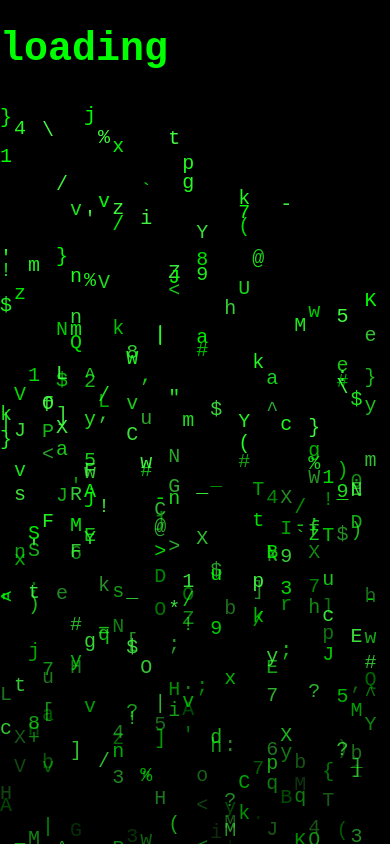
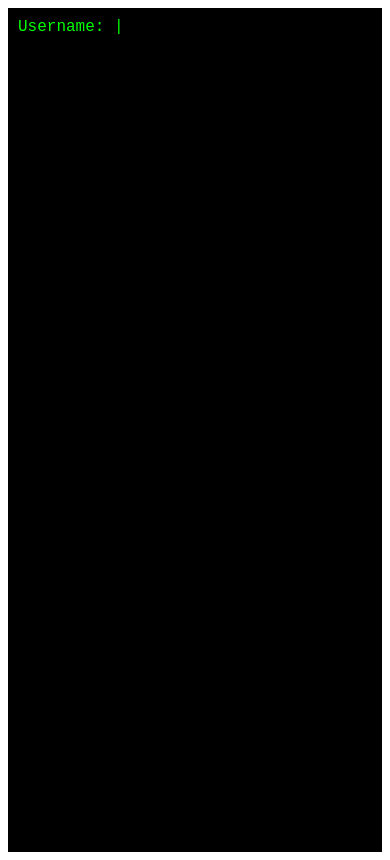
Before and after one commit to TadakiAsechi/serendipity, a Nuxt app in the folder client/src/: page / in a window 390 px wide. Built offline with nearby package versions, Linux system fonts and the light colour scheme.

Commit message:
プロンプトと matrix look like moving display 繋げる

```diff
--- a/client/src/components/commandPrompt/common.ts
+++ b/client/src/components/commandPrompt/common.ts
@@ -1,8 +1,13 @@
-import { ref } from "vue";
+import { ref, nextTick } from "vue";
 
 interface Line {
     id: number;
     line: string;
+}
+
+interface userAnswer {
+    pin: number;
+    answer: string;
 }
 
 export default function common() {
@@ -14,9 +19,15 @@ export default function common() {
     const loginPrompt = ref("Username: ")
     const CPUName = "Adam64"
     const scriptPin = ref(0)
+    const userAnswer = ref<userAnswer[]>([])
+
+    const yes_list = ["Y", "y", "yes", "YES", "Yes"]
+    const no_list = ["N", "n", "no", "NO", "No"]
 
     const showCursor = ref(true);
     const awaitingUserInput = ref(false);
+
+    const showMatrixRain = ref(false);
 
     // スクリプトに引数で渡された文字列を加える
     function addLine(line: string, is_user: boolean = false) {
@@ -28,7 +39,7 @@ export default function common() {
 
     // typedTextに、渡されたCPUのセリフを1文字ずつ追加する
     // 表示し終わったらスクリプトに追加、typedTextをクリアする
-    async function typeLine(line: string, is_CPU: boolean = false) {
+    async function typeLine(line: string, is_CPU: boolean = false, tail:string = "") {
         awaitingUserInput.value = false;
 
         if (is_CPU) {
@@ -41,6 +52,13 @@ export default function common() {
             typedText.value += char;
             await delay(200);
         }
+
+        // 末尾に[Y/n]などがあれば追加
+        if(tail){
+            await delay(500);
+            typedText.value += tail;
+        }
+
         addLine(typedText.value);
         typedText.value = "";
     }
@@ -54,6 +72,7 @@ export default function common() {
         if (typedText.value.trim() === "") return;
 
         userInputValue = typedText.value;
+        saveUserAnswer(userInputValue)
 
         if (scriptLines.value.length === 0) {
             userName.value = userInputValue
@@ -76,6 +95,7 @@ export default function common() {
 
     // ストーリーの進行に合わせたスクリプトを表示する
     async function callScript(){
+
         switch (scriptPin.value) {
             case 0:
                 await delay(500);
@@ -85,11 +105,19 @@ export default function common() {
                 await delay(500);
                 await typeLine(`Nice to meet you, ${userName.value}.`, true);
                 await delay(500);
-                await typeLine("What's your email?", true);
+                await typeLine("Wanna play with me ?", true, "  [Y/n]");
+                await delay(300);
+                await nextTick();
                 break;
             case 1:
                 await delay(500);
-                await typeLine("Thank you for sharing your email!", true);
+                const answer = userAnswer.value.find(e => e.pin === scriptPin.value)?.answer?? "";
+                if( yes_list.includes(answer) ){
+                    await typeLine("OK, come with me !", true);
+                    showMatrixRain.value = true;
+                } else if (no_list.includes(answer)) {
+                    await typeLine("Ok... Bye.", true);
+                }
                 break;
         }
 
@@ -97,9 +125,13 @@ export default function common() {
 
     }
 
+    function saveUserAnswer(userInputValue:string){
+        userAnswer.value.push({ pin: scriptPin.value, answer: userInputValue });
+    }
+
     return {
         scriptLines, typedText, showCursor, awaitingUserInput, userName, loginPrompt,
-        CPUName, scriptPin, addLine, typeLine, delay, processUserInput
+        CPUName, scriptPin, showMatrixRain, addLine, typeLine, delay, processUserInput
     };
 
 }
--- a/client/src/components/commandPrompt/desktop.vue
+++ b/client/src/components/commandPrompt/desktop.vue
@@ -1,5 +1,6 @@
 <template>
-    <div class="command-prompt">
+    <MatrixRain v-if="showMatrixRain" />
+    <div v-else class="command-prompt">
         <div v-for="scriptLine in scriptLines" :key="scriptLine.id">
             {{ scriptLine.line }}
         </div>
@@ -14,7 +15,7 @@
 
 <script setup lang="ts">
 import common from '~/components/commandPrompt/common';
-const { scriptLines, typedText, showCursor, awaitingUserInput, scriptPin, processUserInput } = common();
+const { scriptLines, typedText, showCursor, awaitingUserInput, showMatrixRain, processUserInput } = common();
 
 function handleInput(e: KeyboardEvent) {
     if (e.key.length === 1 && awaitingUserInput.value) {
--- a/client/src/components/matrixRain/matrixRain.vue
+++ b/client/src/components/matrixRain/matrixRain.vue
@@ -1,6 +1,5 @@
 <template>
   <div class="matrix-rain" ref="matrixRainRef">
-    <h1>loading</h1>
   </div>
 </template>
 
@@ -21,42 +20,40 @@ const createMatrixRain = () => {
     return;
   }
 
-  const columns = window.innerWidth / 15; // Decreased from 20 to 15 to make it denser
-  // const columns = window.innerWidth / 20; // Assuming 20px font-size
-
-  const charactersPerColumn = 20;  // Increased from 10 to 20
-  // const charactersPerColumn = 10;  // Adjust this to control the length of each column
+  //各カラムの幅
+  const columns = window.innerWidth / 15;
+  //各カラムの文字数
+  const charactersPerColumn = 25;
 
   for (let i = 0; i < columns; i++) {
     for (let j = 0; j < charactersPerColumn; j++) {
       const span = document.createElement('span');
+
+      // ランダムで文字を生成
       span.textContent = String.fromCharCode(Math.floor(Math.random() * 93) + 33);
-
-      // oprion1
+      // 開始位置
       span.style.top = `${Math.random() * 100}vh`;
-      // option2
+      // 色合い
       const colors = ['#0F0', '#2F2', '#4F4'];
       span.style.color = colors[Math.floor(Math.random() * colors.length)];
-      //option3
-      const animationDuration = Math.random() * 4 + 1; // Random duration between 1 to 5 seconds
-
+      // スピード
+      const animationDuration = Math.random() * 4 + 1;
 
       matrixRainEl?.appendChild(span);
 
-      // const delay = i * 15 + j * 30;  // Adjusted delay calculation
-      const delay = i * 20 + j * 50;  // Adjust the second multiplier to control delay between characters in a column
+      // 文字ごとのdelay
+      const delay = i * 20 + j * 50;
 
-
-      animateDrop(span, delay);
+      animateDrop(span, delay, animationDuration);
     }
   }
 };
 
 
-const animateDrop = (span: HTMLElement, delay: number) => {
+const animateDrop = (span: HTMLElement, delay: number, duration: number) => {
   const animationDuration = Math.random() * 3 + 2; // Random duration between 2 to 5 seconds
 
-  span.style.animation = `drop ${animationDuration}s linear ${delay}ms infinite`;
+  span.style.animation = `drop ${duration}s linear ${delay}ms infinite`;
 };
 </script>
 
--- a/client/src/pages/index.vue
+++ b/client/src/pages/index.vue
@@ -1,6 +1,7 @@
 <template>
     <div>
-        <matrixRain />
+        <mobile v-if="isMobile" />
+        <desktop v-else />
     </div>
 </template>
 
```
